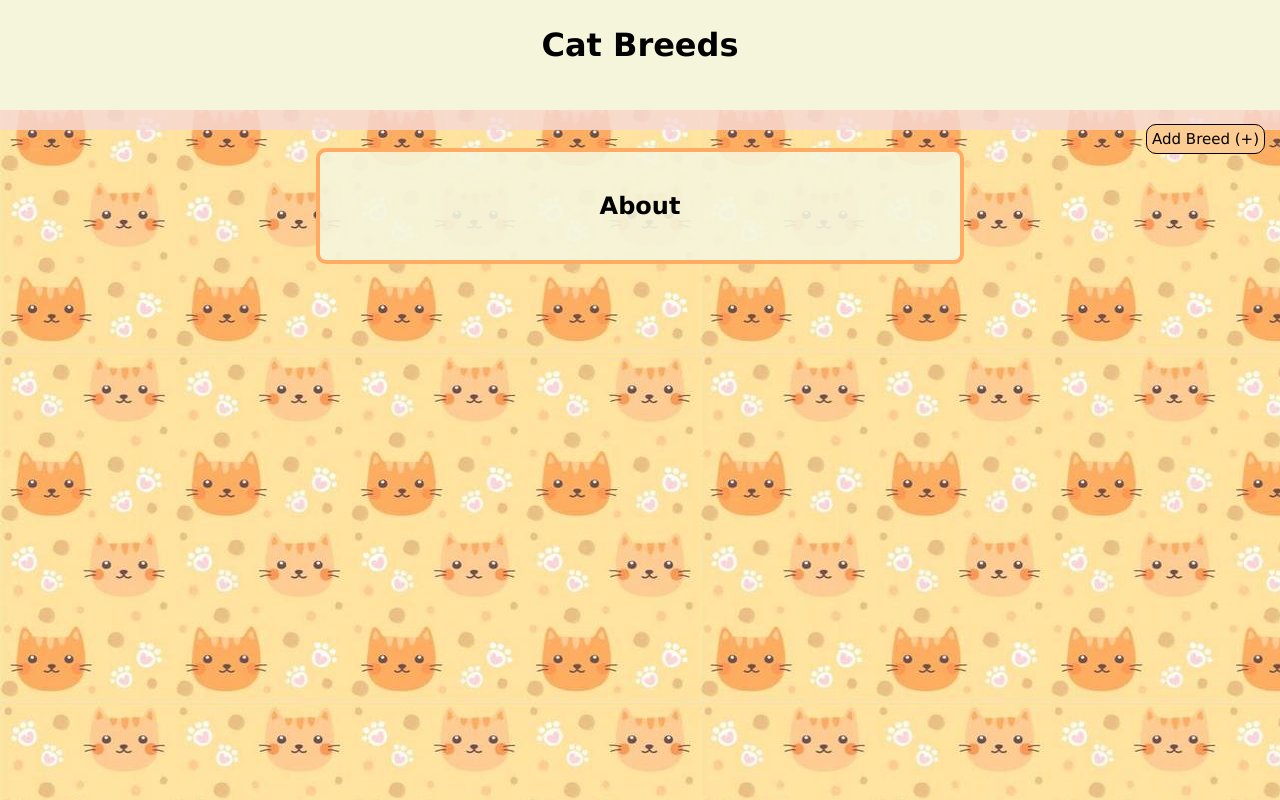
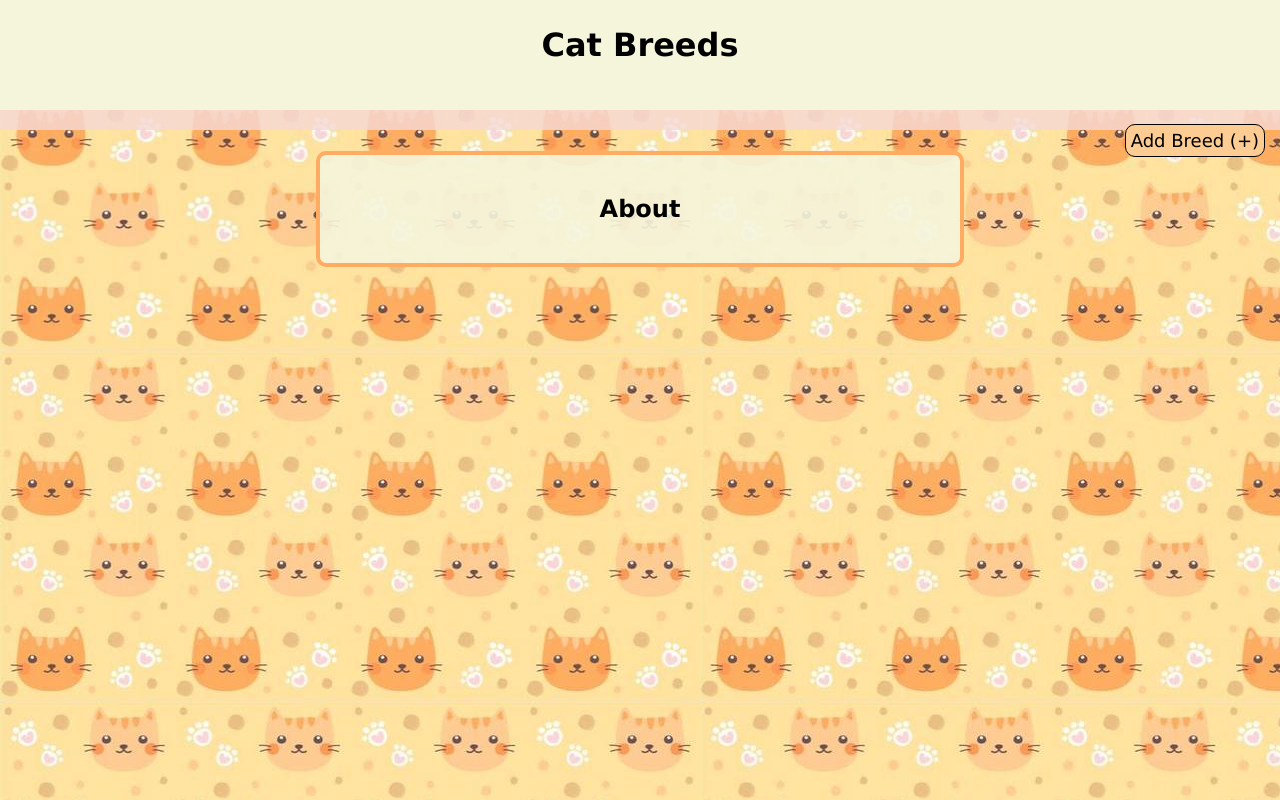
Before and after one commit to jenna-stover/node-assignment14, a plain HTML site: page index.html in a window 1280 px wide. Shown: the top 800 px of the page. Drawn offline with Linux system fonts and the light colour scheme; no server answers.

Commit message:
updated styling

```diff
--- a/public/styles.css
+++ b/public/styles.css
@@ -60,7 +60,7 @@ img {
 #add-link {
     padding: 5px;
     margin: 15px;
-    font-size: 1.25em;
+    font-size: 1.5em;
     border: 1px solid black;
     background-color: #fdcc92;
     border-radius: 10px;
```
Also changed, not shown: 2 other files.
